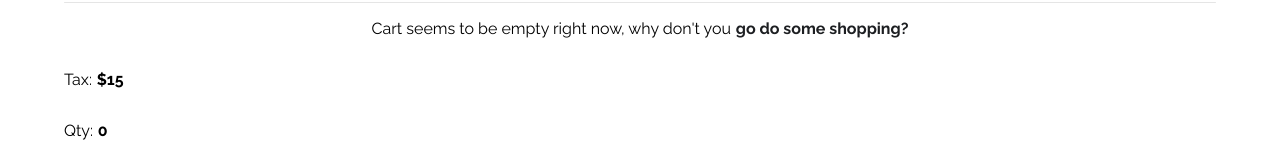
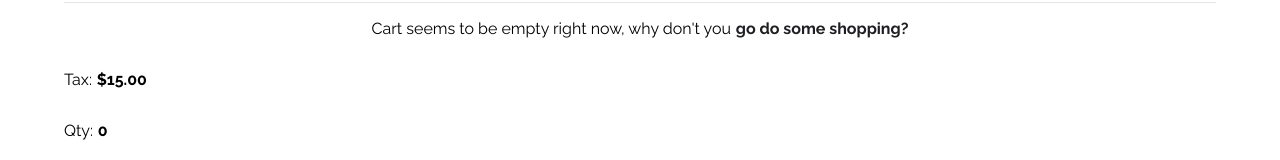
Before and after one commit to GuidoRial/apollo-ecommerce, a React (Create React App) app in the folder client/: page /cart in a window 1280 px wide. Shown: the part 174-334 px from the top of the page. Built offline with nearby package versions, Linux system fonts and the light colour scheme.

Commit message:
fixed taxes bug

```diff
--- a/client/src/App.js
+++ b/client/src/App.js
@@ -291,6 +291,7 @@ class App extends Component {
             tax,
             successAlert,
         } = this.state;
+        console.log(tax);
         return (
             <div className="App">
                 <BrowserRouter>
--- a/client/src/components/Cart/Cart.js
+++ b/client/src/components/Cart/Cart.js
@@ -55,7 +55,7 @@ export default class Cart extends Component {
                         <p>Tax:</p>
                         <span className="bold-text">
                             {tax?.currency?.symbol}
-                            {tax?.amount}
+                            {tax?.amount?.toFixed(2)}
                         </span>
                     </div>
                     <div className="summary-item">
--- a/client/src/utils.js
+++ b/client/src/utils.js
@@ -71,7 +71,7 @@ export const getPrice = (prices, currency) => {
 };
 
 export const taxes = [
-    { amount: 15, currency: { label: "USD", symbol: "$" } },
+    { amount: 15.00, currency: { label: "USD", symbol: "$" } },
     { amount: 11.99, currency: { label: "GBP", symbol: "£" } },
     { amount: 21.25, currency: { label: "AUD", symbol: "A$" } },
     { amount: 1952.16, currency: { label: "JPY", symbol: "¥" } },
```
